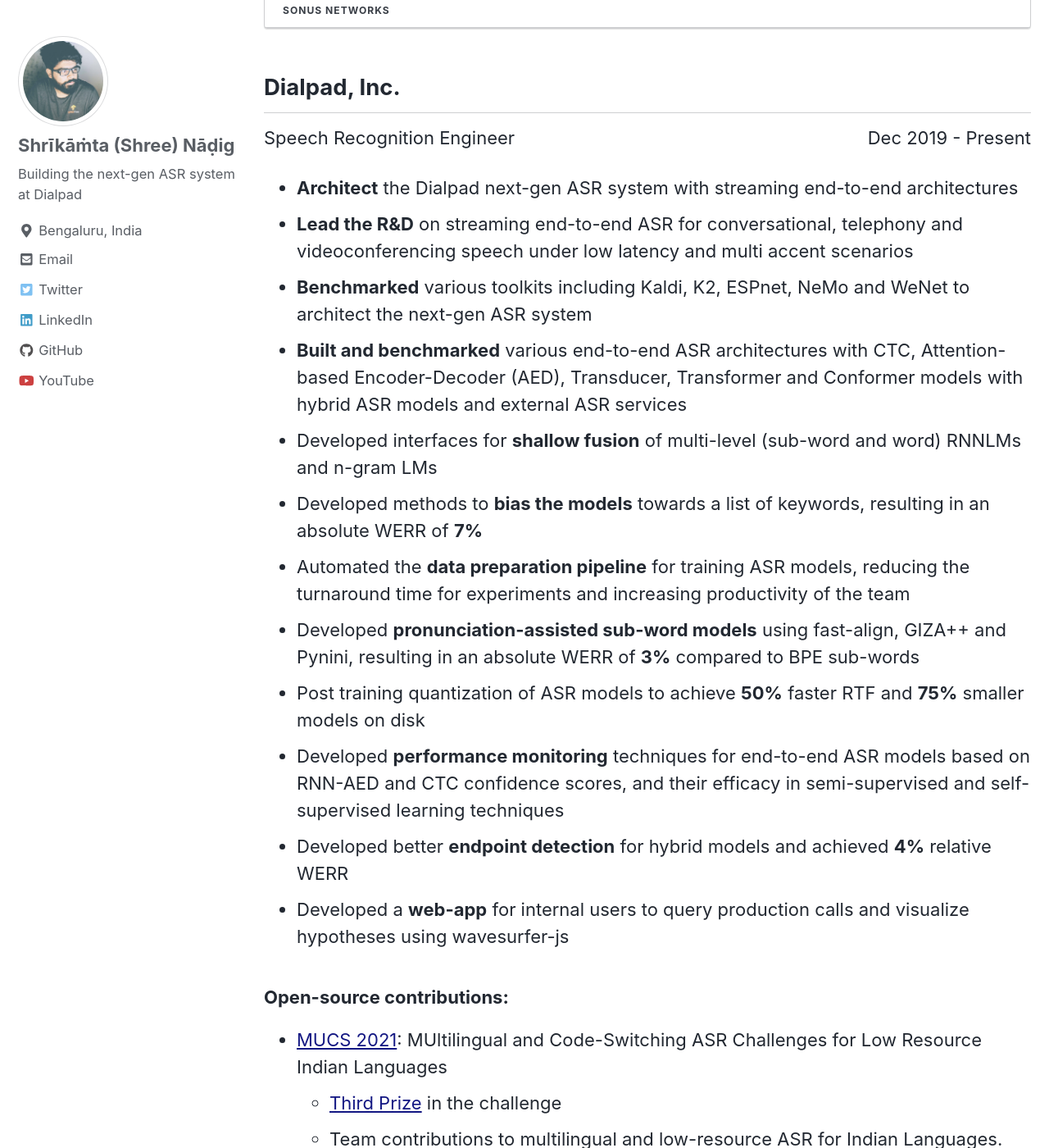
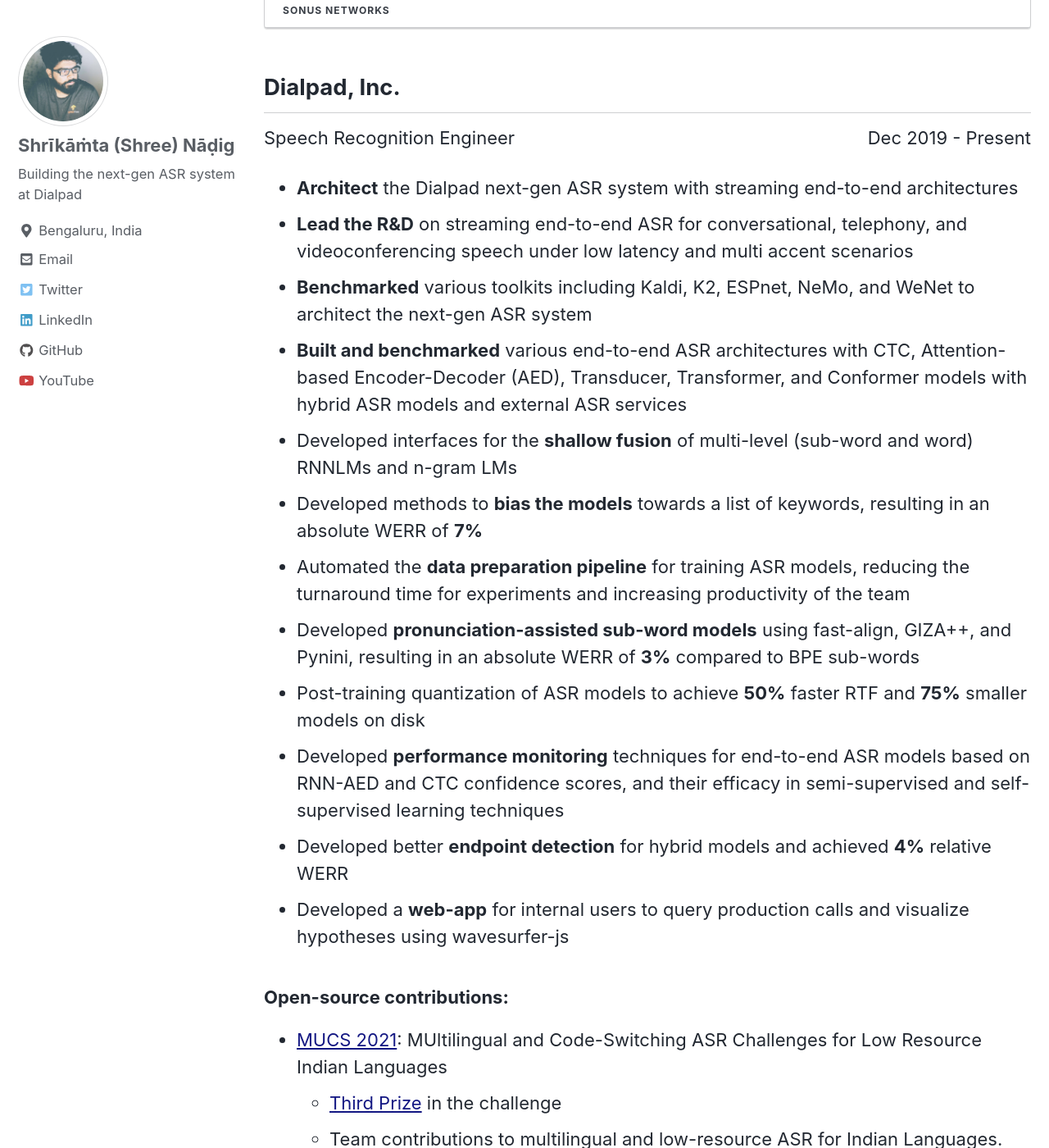
Before and after one commit to sknadig/sknadig.dev, a Jekyll site: the page built from _pages/work.md, in a window 1280 px wide and 1400 px high, scrolled down 612 px. Shown: the whole window at 82% size. Built offline with Jekyll 4.4.1, drawn with Linux system fonts in a browser that asks for light colours; nearby versions of some CDN libraries; some of the changed text lies outside the part shown.

Commit message:
Fixed some spellings

```diff
--- a/_pages/work.md
+++ b/_pages/work.md
@@ -24,14 +24,14 @@ toc_sticky: true
 </p>
 
 - **Architect** the Dialpad next-gen ASR system with streaming end-to-end architectures
-- **Lead the R&D** on streaming end-to-end ASR for conversational, telephony and videoconferencing speech under low latency and multi accent scenarios
-- **Benchmarked** various toolkits including Kaldi, K2, ESPnet, NeMo and WeNet to architect the next-gen ASR system
-- **Built and benchmarked** various end-to-end ASR architectures with CTC, Attention-based Encoder-Decoder (AED), Transducer, Transformer and Conformer models with hybrid ASR models and external ASR services
-- Developed interfaces for **shallow fusion** of multi-level (sub-word and word) RNNLMs and n-gram LMs
+- **Lead the R&D** on streaming end-to-end ASR for conversational, telephony, and videoconferencing speech under low latency and multi accent scenarios
+- **Benchmarked** various toolkits including Kaldi, K2, ESPnet, NeMo, and WeNet to architect the next-gen ASR system
+- **Built and benchmarked** various end-to-end ASR architectures with CTC, Attention-based Encoder-Decoder (AED), Transducer, Transformer, and Conformer models with hybrid ASR models and external ASR services
+- Developed interfaces for the **shallow fusion** of multi-level (sub-word and word) RNNLMs and n-gram LMs
 - Developed methods to **bias the models** towards a list of keywords, resulting in an absolute WERR of **7%**
 - Automated the **data preparation pipeline** for training ASR models, reducing the turnaround time for experiments and increasing productivity of the team
-- Developed **pronunciation-assisted sub-word models** using fast-align, GIZA++ and Pynini, resulting in an absolute WERR of **3%** compared to BPE sub-words
-- Post training quantization of ASR models to achieve **50%** faster RTF and **75%** smaller models on disk
+- Developed **pronunciation-assisted sub-word models** using fast-align, GIZA++, and Pynini, resulting in an absolute WERR of **3%** compared to BPE sub-words
+- Post-training quantization of ASR models to achieve **50%** faster RTF and **75%** smaller models on disk
 - Developed **performance monitoring** techniques for end-to-end ASR models based on RNN-AED and CTC confidence scores, and their efficacy in semi-supervised and self-supervised learning techniques
 - Developed better **endpoint detection** for hybrid models and achieved **4%** relative WERR
 - Developed a **web-app** for internal users to query production calls and visualize hypotheses using wavesurfer-js
```
Also changed, not shown: other parts of _pages/work.md (+8 -8 lines), _pages/home.md (+6 -6 lines), _pages/recognition.md (+1 -1 lines).
